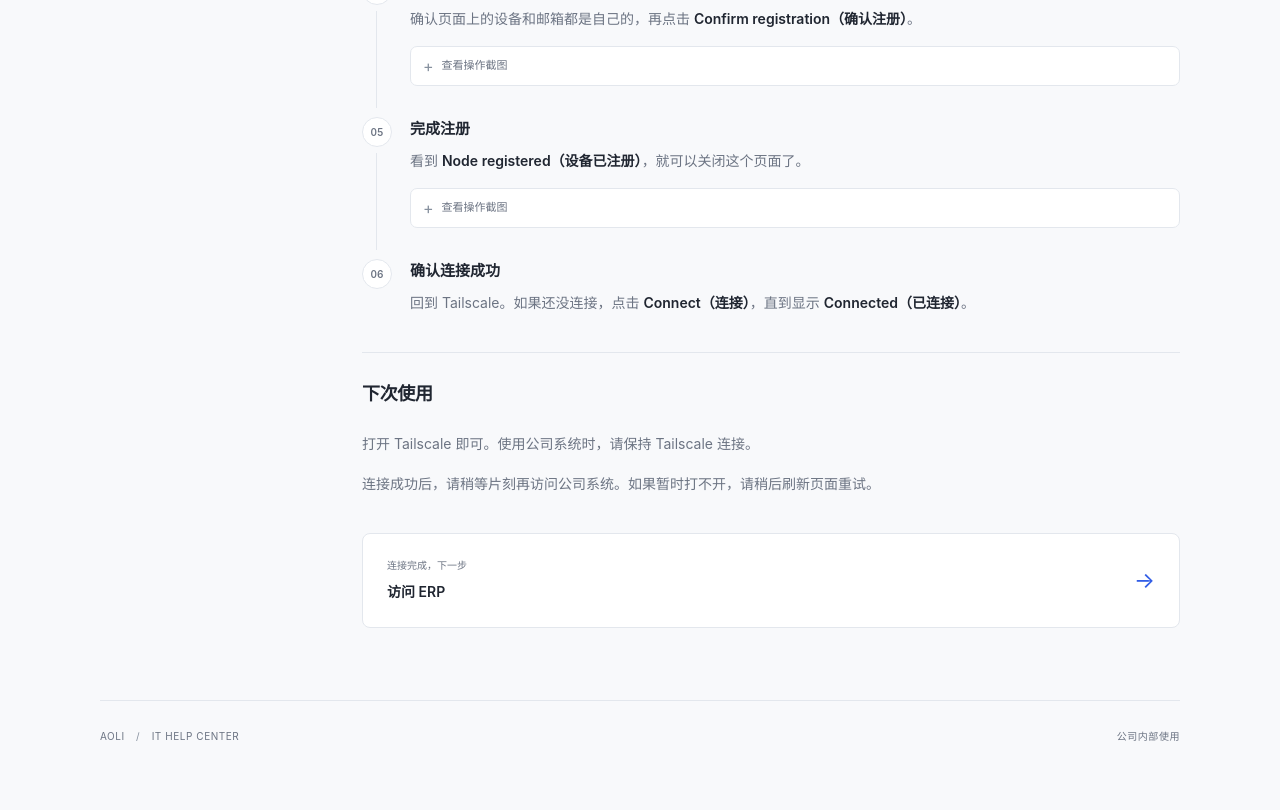
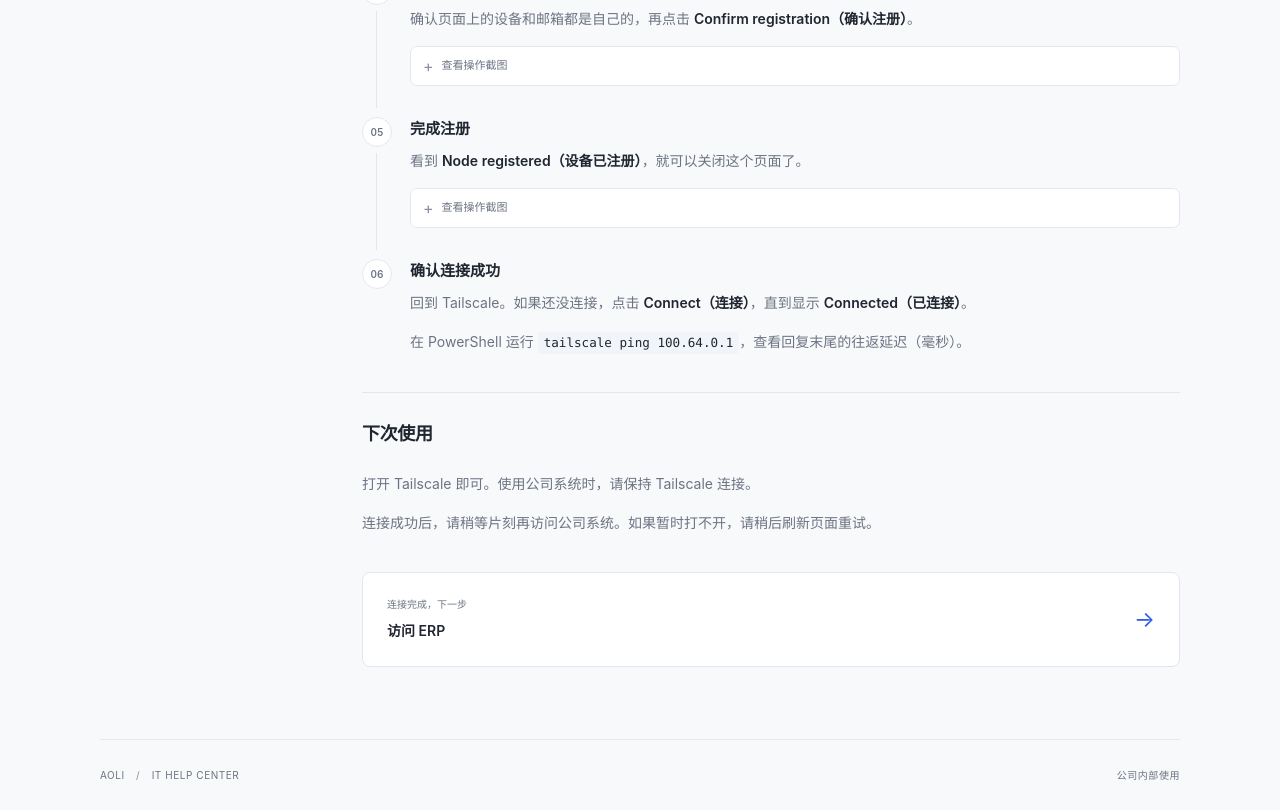
Before and after one commit to Kenny-Su/aoli-help, a plain HTML site: page network/index.html in a window 1280 px wide. Shown: the part 1160-1970 px from the top of the page. Before the commit the page ends 1931 px from the top, so only its background shows below. Drawn offline with Linux system fonts and the light colour scheme.

Commit message:
docs: add Tailscale latency check to the network guide

```diff
--- a/network/index.html
+++ b/network/index.html
@@ -4,7 +4,7 @@
   <meta charset="utf-8">
   <meta name="viewport" content="width=device-width, initial-scale=1">
   <title>连接公司内网 · IT 帮助中心</title>
-  <link rel="stylesheet" href="../style.css?v=3">
+  <link rel="stylesheet" href="../style.css?v=4">
   <script src="../script.js?v=3" defer></script>
 </head>
 <body>
@@ -53,7 +53,11 @@
             <li><h3>完成注册</h3><p>看到 <strong>Node registered（设备已注册）</strong>，就可以关闭这个页面了。</p>
               <details class="screenshot-details"><summary>查看操作截图</summary><figure class="shot"><a href="images/registration-success.png" target="_blank" rel="noopener"><img src="images/registration-success.png" alt="Headscale 显示 Node registered，设备注册成功（点击在新标签页查看大图）" loading="lazy" width="2160" height="1368"></a></figure></details>
             </li>
-            <li><h3>确认连接成功</h3><p>回到 Tailscale。如果还没连接，点击 <strong>Connect（连接）</strong>，直到显示 <strong>Connected（已连接）</strong>。</p></li>
+            <li>
+              <h3>确认连接成功</h3>
+              <p>回到 Tailscale。如果还没连接，点击 <strong>Connect（连接）</strong>，直到显示 <strong>Connected（已连接）</strong>。</p>
+              <p>在 PowerShell 运行 <code class="inline-command">tailscale ping 100.64.0.1</code>，查看回复末尾的往返延迟（毫秒）。</p>
+            </li>
           </ol>
         </section>
         <section class="guide-section next-time" id="next-time" aria-labelledby="next-time-title">
--- a/style.css
+++ b/style.css
@@ -142,6 +142,15 @@ strong { font-weight: 600; }
 .button-primary { color: #fff; border-color: #315de6; background: #315de6; }
 .button-primary:hover { background: #244bc4; border-color: #244bc4; }
 code { font-family: ui-monospace, SFMono-Regular, Consolas, monospace; font-size: .9em; overflow-wrap: anywhere; }
+.inline-command {
+  display: inline-block;
+  max-width: 100%;
+  padding: 1px 6px;
+  border-radius: 4px;
+  background: var(--surface);
+  color: var(--fg);
+  line-height: 1.6;
+}
 .code-block { margin: 16px 0; border: 1px solid var(--line); border-radius: 8px; overflow: hidden; background: var(--card); }
 .code-toolbar { display: flex; align-items: center; justify-content: space-between; gap: 12px; min-height: 40px; padding: 0 14px; border-bottom: 1px solid var(--line); background: var(--surface); color: var(--muted); font-size: 10px; }
 .copy-button { display: inline-flex; align-items: center; gap: 6px; min-height: 32px; padding: 4px 7px; color: var(--muted); border: 0; background: transparent; border-radius: 4px; cursor: pointer; font-size: 11px; white-space: nowrap; }
```
